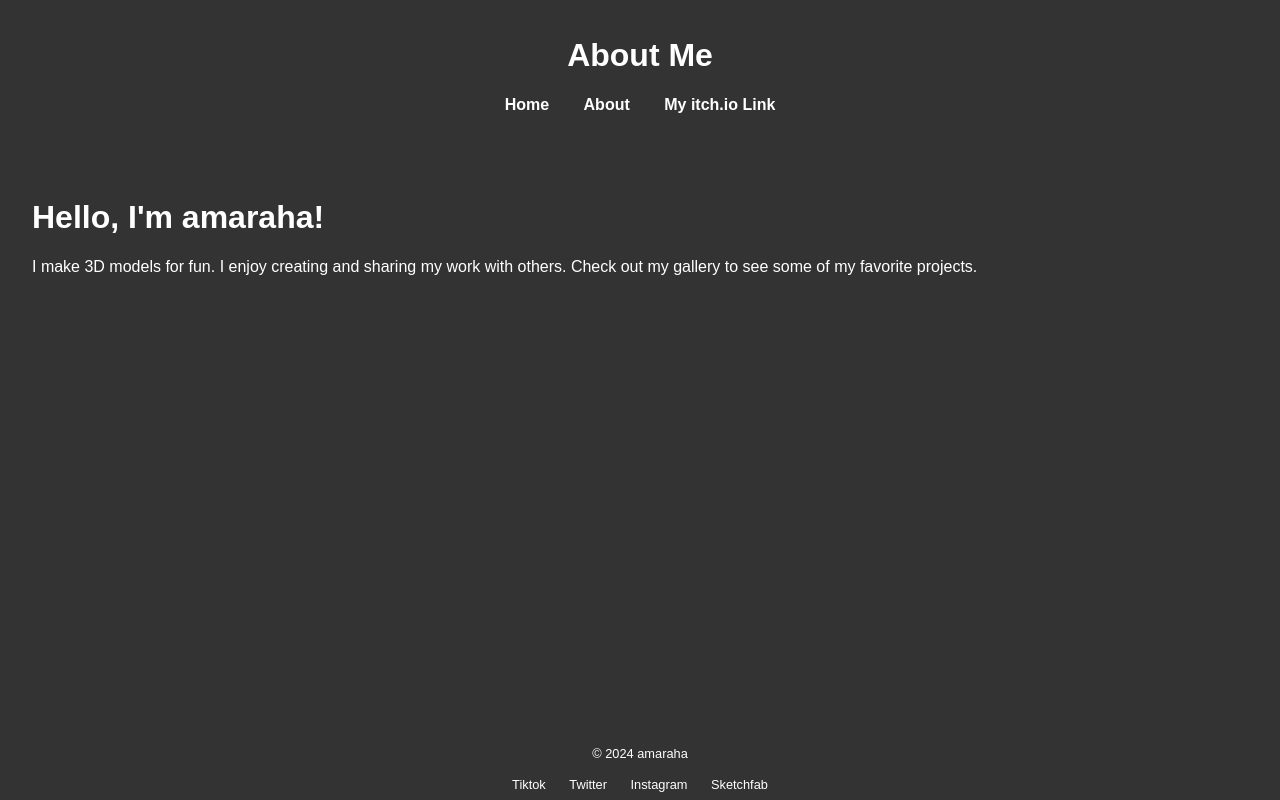
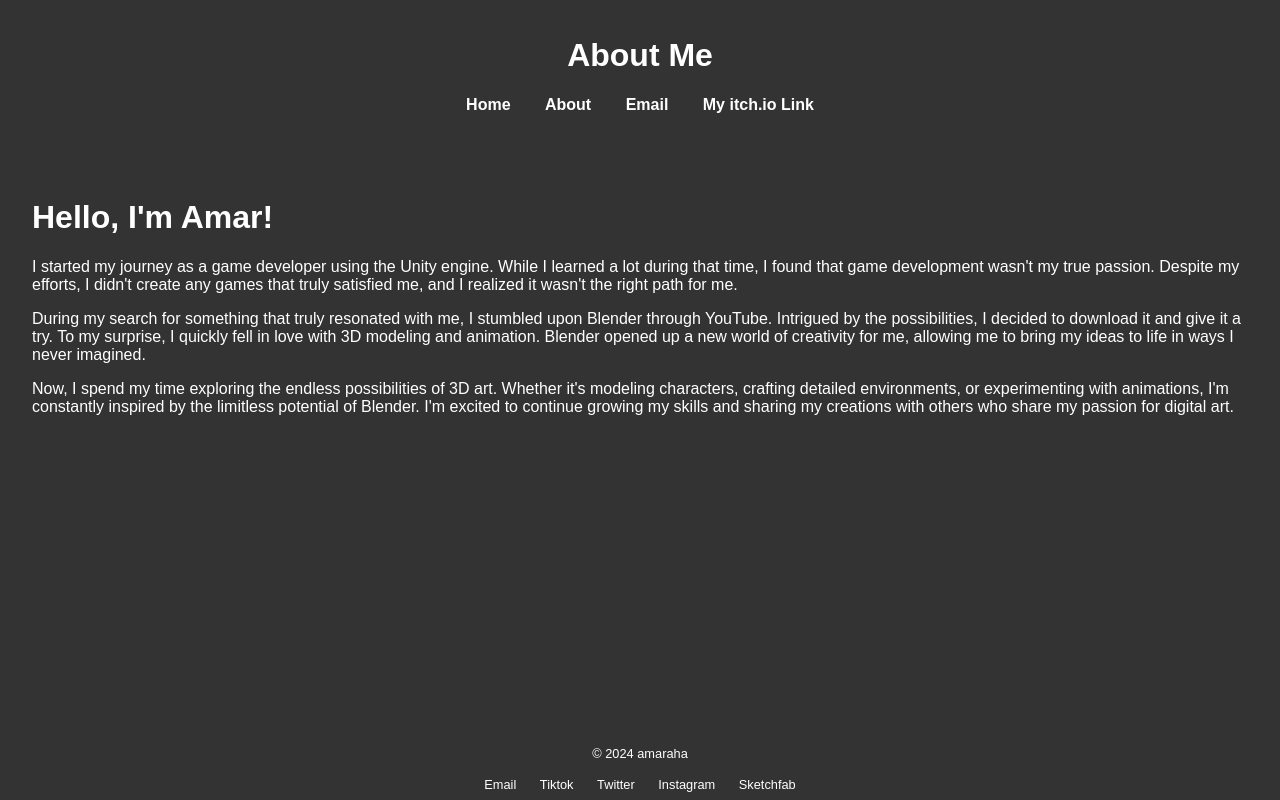
Before and after one commit to amarahaa/website, a plain HTML site: page about.html in a window 1280 px wide. Drawn offline with Linux system fonts and the light colour scheme.

Commit message:
Add files via upload

```diff
--- a/about.html
+++ b/about.html
@@ -11,19 +11,24 @@
         <nav>
             <a href="index.html">Home</a>
             <a href="about.html">About</a>
+            <a href="mailto:blenderamar@gmail.com" class="contact-button">Email</a>
             <a href="https://amaraha.itch.io/" target="_blank">My itch.io Link</a>
         </nav>
     </header>
     <main>
         <div class="content">
-                <h2>Hello, I'm amaraha!</h2>
-                <p>I make 3D models for fun. I enjoy creating and sharing my work with others. Check out my gallery to see some of my favorite projects.</p>
+                <h2>Hello, I'm Amar!</h2>
+                <p>I started my journey as a game developer using the Unity engine. While I learned a lot during that time, I found that game development wasn't my true passion. Despite my efforts, I didn't create any games that truly satisfied me, and I realized it wasn't the right path for me.<p>
+
+                    <p>During my search for something that truly resonated with me, I stumbled upon Blender through YouTube. Intrigued by the possibilities, I decided to download it and give it a try. To my surprise, I quickly fell in love with 3D modeling and animation. Blender opened up a new world of creativity for me, allowing me to bring my ideas to life in ways I never imagined.</p>
+                    <p>Now, I spend my time exploring the endless possibilities of 3D art. Whether it's modeling characters, crafting detailed environments, or experimenting with animations, I'm constantly inspired by the limitless potential of Blender. I'm excited to continue growing my skills and sharing my creations with others who share my passion for digital art.</p>
         </div>
     </main>
     <footer>
         <p>&copy; 2024 amaraha</p>
         <!-- Social media links in footer -->
         <div class="social-links">
+            <a href="mailto:blenderamar@gmail.com" class="contact-button">Email</a>
             <a href="https://www.tiktok.com/@amar4blender" target="_blank">Tiktok</a>
             <a href="https://x.com/amaraha3D" target="_blank">Twitter</a>
             <a href="https://www.instagram.com/amaraha3d/" target="_blank">Instagram</a>
```
Also changed, not shown: index.html (+4 -3 lines).
